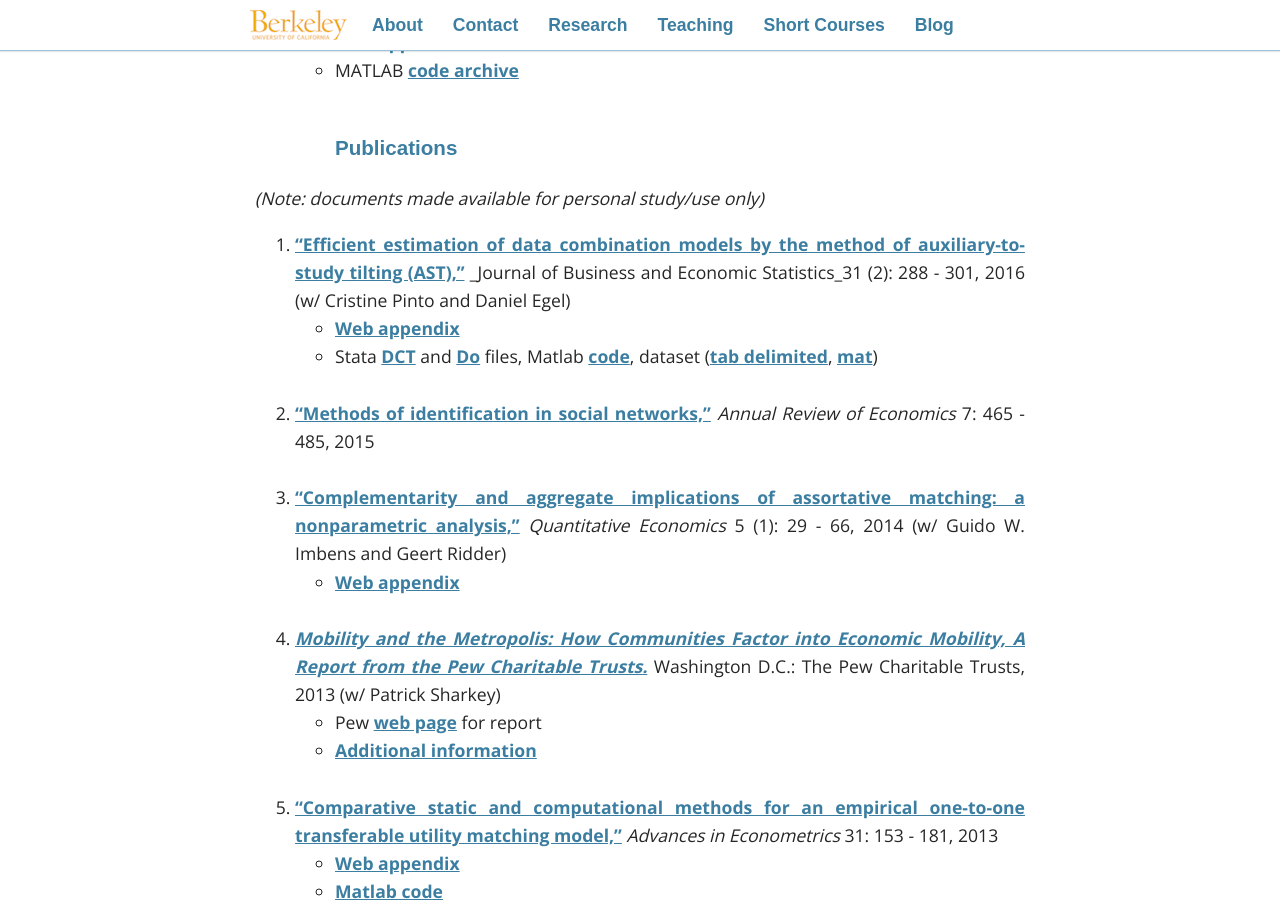
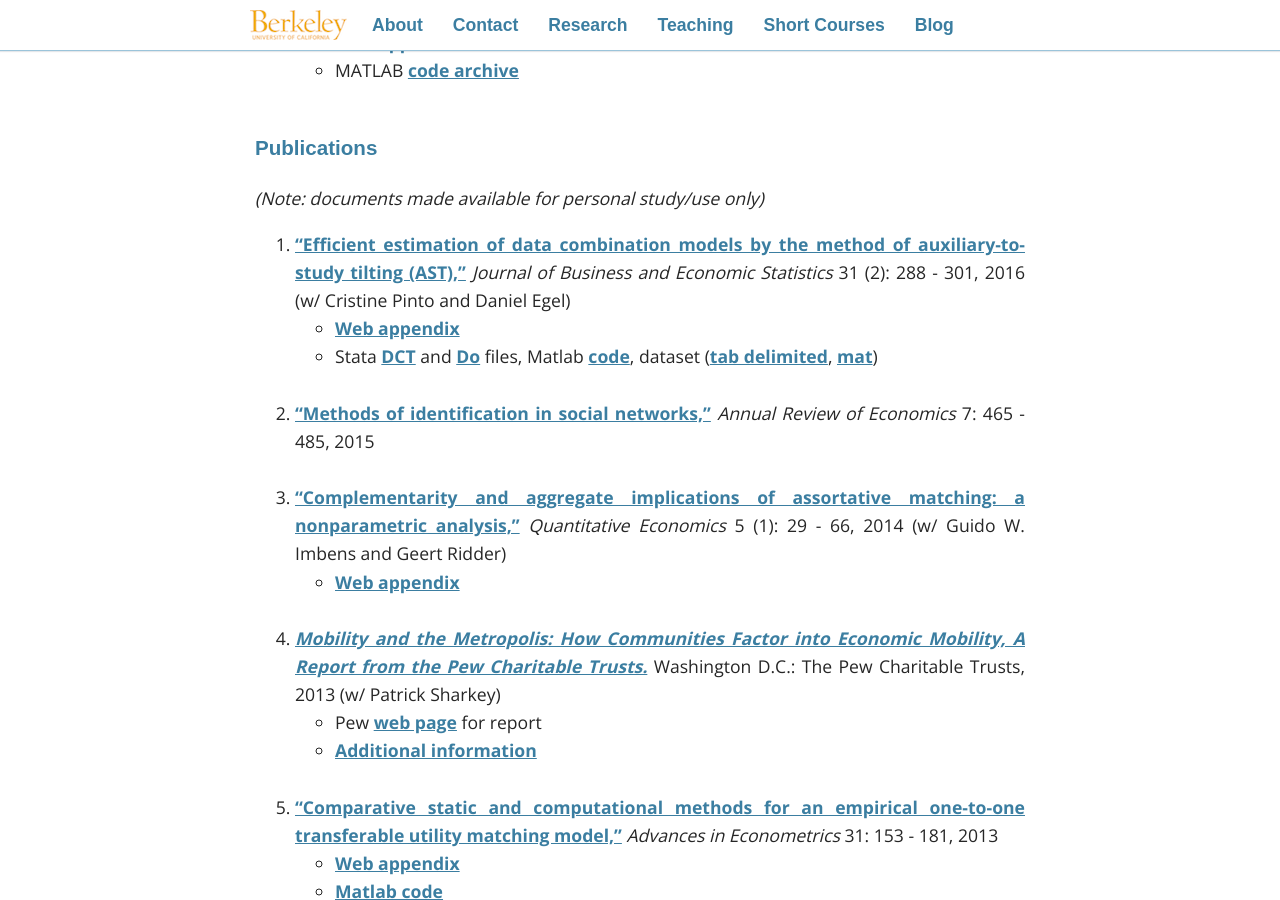
Before and after one commit to snowdj/econometrics-7, a Jekyll site: the page built from _pages/03_research.md, in a window 1280 px wide and 900 px high, scrolled down 759 px. Built offline with Jekyll 4.4.1, drawn with Linux system fonts in a browser that asks for light colours; some web fonts are replaced.

```diff
--- a/_pages/03_research.md
+++ b/_pages/03_research.md
@@ -4,6 +4,7 @@
 permalink: /research/
 ---
 ### Working papers
+
 1. ["Homophily and transitivity in dynamic network formation"]({{ site.url }}{{ site.baseurl}}/downloads/working_papers/DynamicNetworks/Homophily_and_Transitivity_April2016.pdf)
   * iPython [Notebook]({{ site.url }}{{ site.baseurl}}/downloads/working_papers/DynamicNetworks/Dynamic_Networks_Notebook_1.ipynb) to replicate figures and Monte Carlos
 <br/>
@@ -21,11 +22,12 @@
   * MATLAB [code archive]({{ site.url }}{{ site.baseurl}}/downloads/working_papers/ExogenousNetworks/LinkFormationMatlabCode.zip)
 <br/>
 <br/>
+
 ### Publications
 
 _(Note: documents made available for personal study/use only)_
 
-1. ["Efficient estimation of data combination models by the method of auxiliary-to-study tilting (AST),"]({{ site.url }}{{ site.baseurl}}/downloads/publications/JBES_v34n2_2016/BSG_JBES_v34n2_2016.pdf) _Journal of Business and Economic Statistics_31 (2): 288 - 301, 2016 (w/ Cristine Pinto and Daniel Egel)
+1. ["Efficient estimation of data combination models by the method of auxiliary-to-study tilting (AST),"]({{ site.url }}{{ site.baseurl}}/downloads/publications/JBES_v34n2_2016/BSG_JBES_v34n2_2016.pdf) _Journal of Business and Economic Statistics_ 31 (2): 288 - 301, 2016 (w/ Cristine Pinto and Daniel Egel)
   * [Web appendix]({{ site.url }}{{ site.baseurl}}/downloads/publications/JBES_v34n2_2016/DataCombination_3rdResubmission_18Mar2015_SupplementalWebAppendix.pdf)
   * Stata [DCT]({{ site.url }}{{ site.baseurl}}/downloads/publications/JBES_v34n2_2016/NLSY_BlkWhtGap.dct) and [Do]({{ site.url }}{{ site.baseurl}}/downloads/publications/JBES_v34n2_2016/NLSY_AST_Illustration_Sample.do) files, Matlab [code]({{ site.url }}{{ site.baseurl}}/downloads/publications/JBES_v34n2_2016/AST_MATLAB_CODE.zip), dataset ([tab delimited]({{ site.url }}{{ site.baseurl}}/downloads/publications/JBES_v34n2_2016/NLSY79_Sample.out), [mat]({{ site.url }}{{ site.baseurl}}/downloads/publications/JBES_v34n2_2016/NLSY_AST_Sample.mat))
 <br/>
--- a/index.html
+++ b/index.html
@@ -11,5 +11,5 @@
 </style>
 
 <div style="color:#0000FF">
-  <img src="{{ site.url }}{{ site.baseurl }}/downloads/Stable_Neighborhood_Sequences.png" alt="Stable Dyad">
+  <img src="{{ site.url }}{{ site.baseurl }}/downloads/Stable_Neighborhood_Sequence.png" alt="Stable Dyad">
 </div>
```
Also changed, not shown: downloads/Stable_Neighborhood_Sequence.png (added), downloads/Stable_Neighborhood_Sequences.png (deleted).
